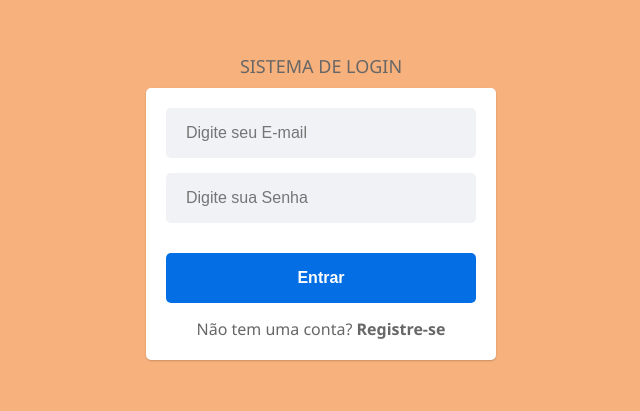
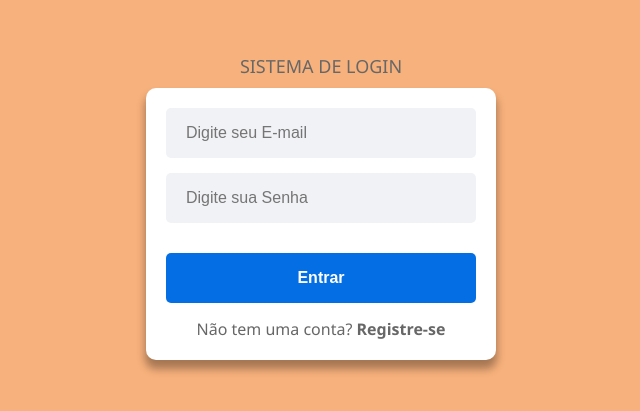
Before and after one commit to eosilva10/sistemaLogin, a React (Create React App) app: page / in a window 1280 px wide. Shown: the part 193-604 px from the top of the page, without its empty margins (319-959 px from the left). Built offline with nearby package versions, Linux system fonts and the light colour scheme.

Commit message:
Sombras adicionadas

```diff
--- a/src/pages/SignIn/styles.js
+++ b/src/pages/SignIn/styles.js
@@ -20,7 +20,8 @@ export const Content = styled.div`
   background-color: white;
   max-width: 350px;
   padding: 20px;
-  border-radius: 5px;
+  border-radius: 10px;
+  box-shadow: 0 8px 8px 1px rgba(0, 0, 0, 0.33);
 `;
 
 export const Label = styled.label`
--- a/src/pages/SignUp/styles.js
+++ b/src/pages/SignUp/styles.js
@@ -20,7 +20,8 @@ export const Content = styled.div`
   background-color: white;
   max-width: 350px;
   padding: 20px;
-  border-radius: 5px;
+  border-radius: 10px;
+  box-shadow: 0 8px 8px 1px rgba(0, 0, 0, 0.33);
 `;
 
 export const Label = styled.label`
```
